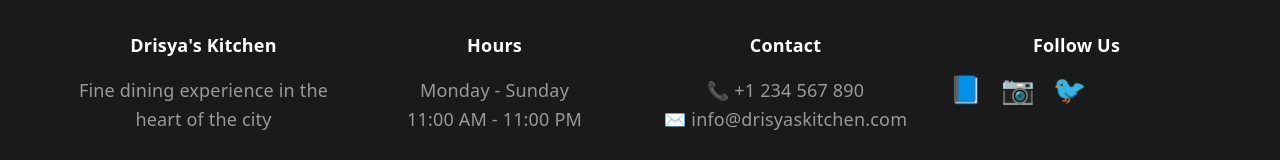
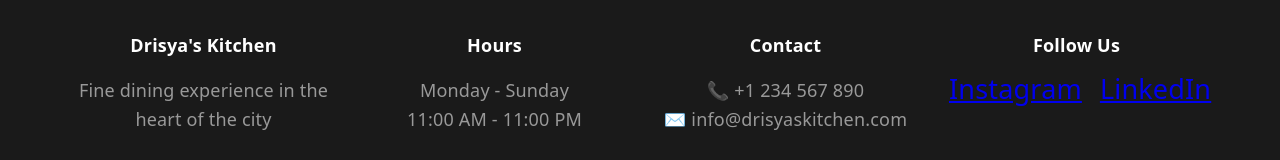
Before and after one commit to DrisyaCS21/restaurant, a React app in the folder frontend/: page / in a window 1280 px wide. Shown: the part 3462-3622 px from the top of the page. Built offline with nearby package versions, Linux system fonts and the light colour scheme; the HTML template or start-up script is replaced by a standard one.

Commit message:
Links added

```diff
--- a/frontend/src/pages/HomePage.jsx
+++ b/frontend/src/pages/HomePage.jsx
@@ -229,9 +229,24 @@
             <div className="footer-section">
               <h4>Follow Us</h4>
               <div className="social-links">
-                <span>📘</span>
-                <span>📷</span>
-                <span>🐦</span>
+                <span>
+                <a
+                  href="https://www.instagram.com/drisya_giri/"
+                  target="_blank"
+                  rel="noopener noreferrer"
+                >
+                  Instagram
+                </a>
+               </span>
+                <span>
+                <a
+                  href="https://www.linkedin.com/in/drisya-giri-0a63a824a/"
+                  target="_blank"
+                  rel="noopener noreferrer"
+                >
+                  LinkedIn
+                </a>
+               </span>
               </div>
             </div>
           </div>
```
